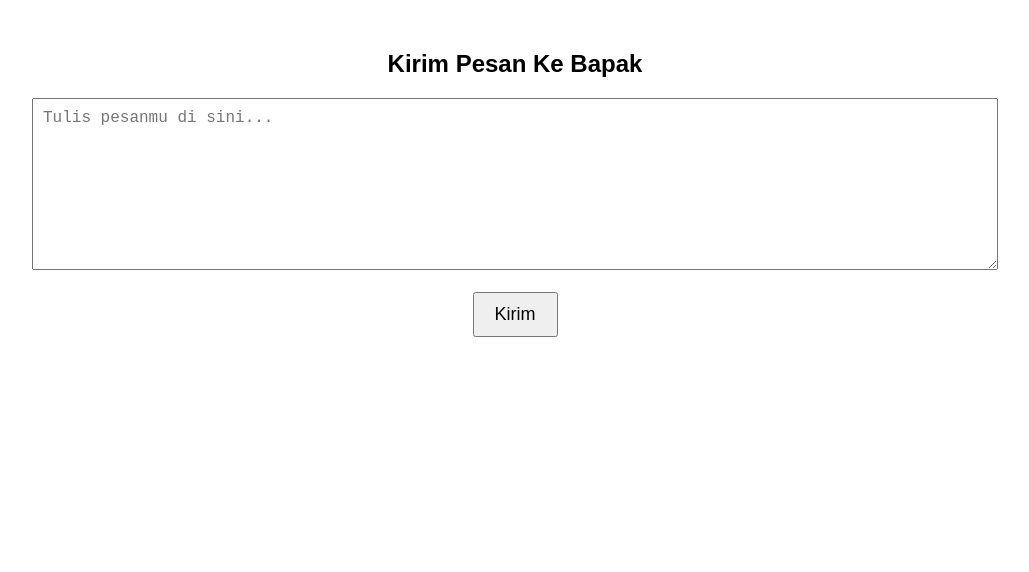
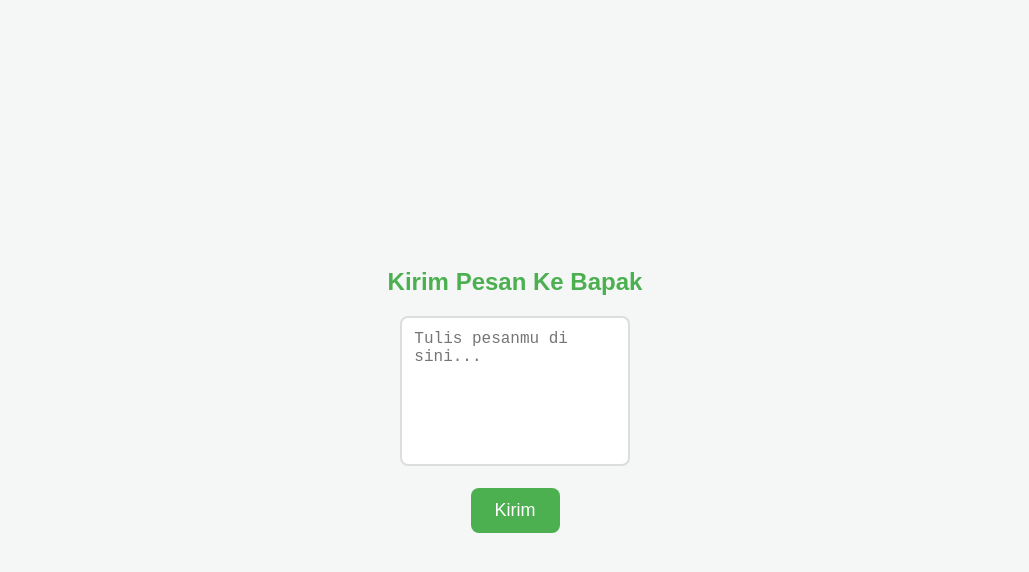
Before and after one commit to Zitakikun12/Anonim-Chat, a plain HTML site: page index.html in a window 1280 px wide. Shown: the whole page, without its empty margins (125-1154 px from the left). Drawn offline with Linux system fonts and the light colour scheme.

Commit message:
Update index.html

```diff
--- a/index.html
+++ b/index.html
@@ -5,41 +5,100 @@
     <meta name="viewport" content="width=device-width, initial-scale=1.0">
     <title>Kirim Pesan Ke Bapak</title>
     <style>
+        /* Reset dan Body Styling */
+        * {
+            margin: 0;
+            padding: 0;
+            box-sizing: border-box;
+        }
+
         body {
-            font-family: Arial, sans-serif;
+            font-family: 'Arial', sans-serif;
+            background-color: #f4f7f6;
+            color: #333;
+            display: flex;
+            justify-content: center;
+            align-items: center;
+            height: 100vh;
             text-align: center;
-            margin: 50px;
+            padding: 20px;
         }
+
+        h2 {
+            font-size: 24px;
+            margin-bottom: 20px;
+            color: #4CAF50;
+        }
+
+        /* Styling untuk Textarea */
         textarea {
-            width: 80%;
+            width: 90%;
+            max-width: 500px;
             height: 150px;
+            padding: 12px;
             font-size: 16px;
-            padding: 10px;
+            border: 2px solid #ddd;
+            border-radius: 8px;
+            resize: none;
+            outline: none;
+            transition: border-color 0.3s;
         }
+
+        textarea:focus {
+            border-color: #4CAF50;
+        }
+
+        /* Styling untuk Button */
         button {
-            padding: 10px 20px;
+            padding: 12px 24px;
             font-size: 18px;
+            background-color: #4CAF50;
+            color: white;
+            border: none;
+            border-radius: 8px;
             cursor: pointer;
+            transition: background-color 0.3s;
+        }
+
+        button:hover {
+            background-color: #45a049;
+        }
+
+        button:active {
+            background-color: #388e3c;
+        }
+
+        /* Responsif untuk layar lebih kecil */
+        @media (max-width: 600px) {
+            textarea {
+                width: 100%;
+            }
+
+            button {
+                width: 100%;
+            }
         }
     </style>
 </head>
 <body>
 
-    <h2>Kirim Pesan Ke Bapak</h2>
-    <textarea id="pesan" placeholder="Tulis pesanmu di sini..."></textarea><br><br>
-    <button onclick="kirimPesan()">Kirim</button>
+    <div>
+        <h2>Kirim Pesan Ke Bapak</h2>
+        <textarea id="pesan" placeholder="Tulis pesanmu di sini..."></textarea><br><br>
+        <button onclick="kirimPesan()">Kirim</button>
+    </div>
 
     <script>
         function kirimPesan() {
-            var nomor = "6282293836391"; // Ganti dengan nomor WhatsApp tujuan
-            var pesan = document.getElementById("pesan").value;
+            const nomor = "6282293836391"; // Ganti dengan nomor WhatsApp tujuan
+            const pesan = document.getElementById("pesan").value.trim();
 
-            if (pesan.trim() === "") {
+            if (!pesan) {
                 alert("Pesan tidak boleh kosong!");
                 return;
             }
 
-            var url = "https://wa.me/" + nomor + "?text=" + encodeURIComponent(pesan);
+            const url = `https://wa.me/${nomor}?text=${encodeURIComponent(pesan)}`;
             window.open(url, "_blank");
         }
     </script>
```
